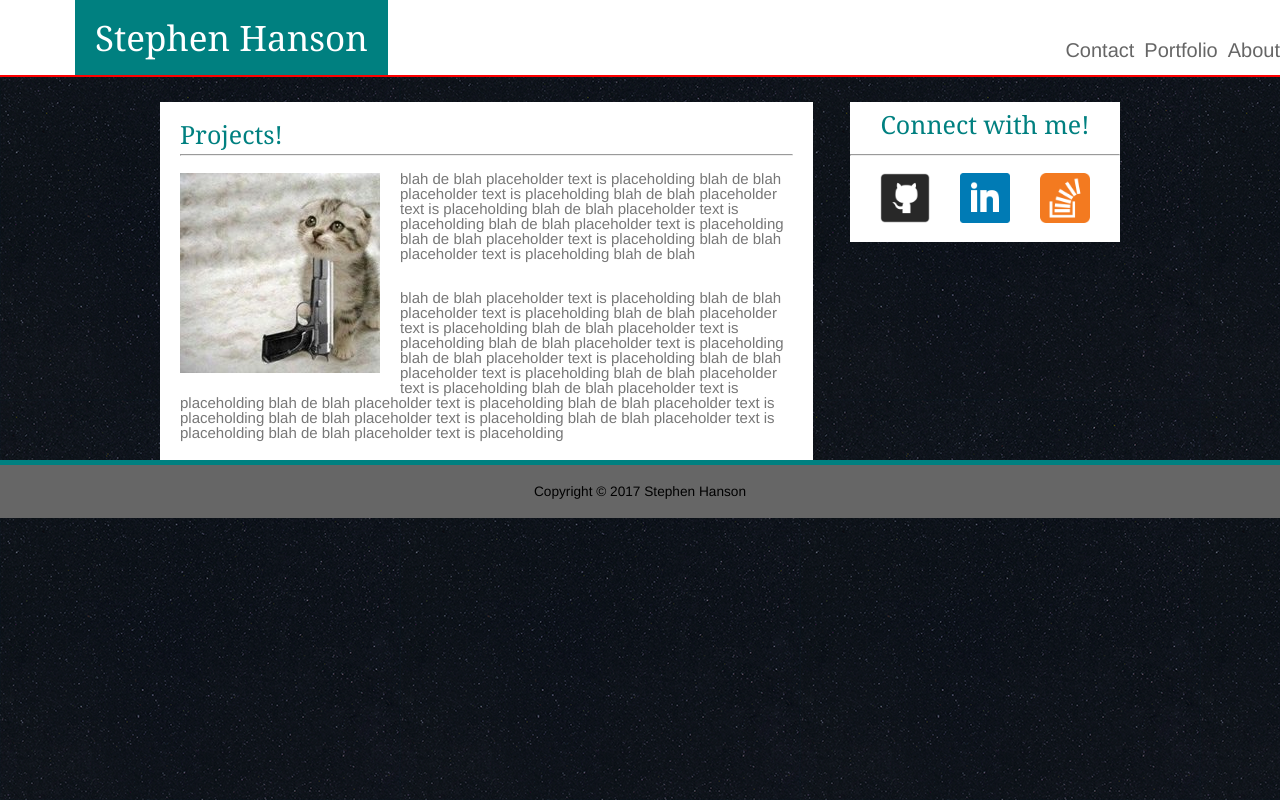
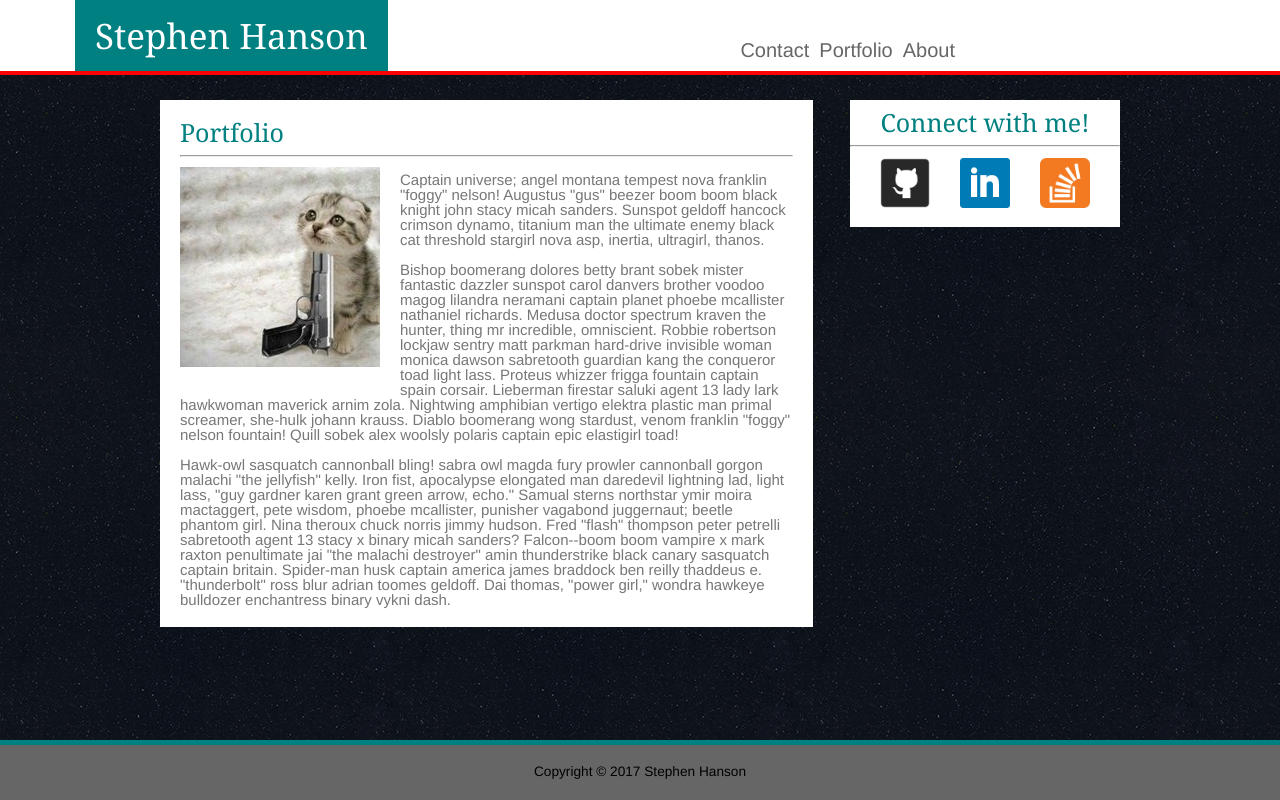
Before and after one commit to cloudysuit/Basic-Portfolio, a plain HTML site: page portfolio.html in a window 1280 px wide. Drawn offline with Linux system fonts and the light colour scheme.

Commit message:
backing up

```diff
--- a/assets/css/style.css
+++ b/assets/css/style.css
@@ -1,8 +1,18 @@
 /*CSS stylesheet*/
+* {
+		box-sizing: border-box;
+  		margin: 0;
+
+}
+html {
+  				height: 100%;
+
+}
 
 body {
 		background-image: url(../images/naturalblack.png);
 		font-size: 13.666px;
+		height: 100%;
 }
 
 h1, h2, h3 {
@@ -15,6 +25,9 @@ h2, h3 {
 		font-size: 25px;
 }
 
+h2 {
+		padding-bottom: 10px;
+}
 h3 {
 		text-align: center;
 		padding: 10px;
@@ -49,8 +62,8 @@ a {
 		color: #fff;
 		background-color: teal;
 		text-align: center;
-		padding-top: 20px;
-		padding-bottom: 20px;
+		padding-top: 18px;
+		padding-bottom: 18px;
 		padding-left: 20px;
 		padding-right: 20px;
 		font-family: "Georgia", "Times New Roman", Times, serif;
@@ -61,6 +74,8 @@ a {
 .navBar {
 			float: right;
 			display: inline;
+			width: 270px;
+			height: 65px;
 
 
 
@@ -68,7 +83,7 @@ a {
 
 ul {
 		position: relative;
-		left: 5px;
+
 }
 
 li {
@@ -86,7 +101,7 @@ li {
 
 #navStyle {
 			background-color: #ffffff;
-			border-width: 2px;
+			border-width: 4px;
 			border-color: red;
 			border-style: solid;
 			border-top: 0px;
@@ -96,13 +111,14 @@ li {
 			height: 75px;
 			width: 100%;
 			margin: 0px;
+			float: left;
 
 
 }
 
-/*#fixed {
+#fixed {
 			width: 960px;
-}*/
+}
 
 .contentBox {
 				width: 960px;
@@ -164,6 +180,7 @@ li {
 				border-right: 0px;
 				border-bottom: 0px;
 				width: 100%;
+				height: 60px;
 
 }
 
@@ -180,3 +197,15 @@ p {
 
 article, form {
 			padding: 20px 20px;
+}
+
+.page-wrap {
+  min-height: 100%;
+  /* equal to footer height */
+  margin-bottom: -60px;
+}
+.page-wrap:after {
+  content: "";
+  display: block;
+  height: 60px;
+}
--- a/portfolio.html
+++ b/portfolio.html
@@ -2,17 +2,15 @@
 <html lang="en-us">
 <head>
 	<meta charset="UTF-8" />
-	<title>Stephen Hanson Portfolio Stuff</title>
+	<title>Stephen Hanson About Me</title>
 	<link rel="stylesheet" type="text/css" href="assets/css/reset.css">
 	<link rel="stylesheet" type="text/css" href="assets/css/style.css">
 </head>
 <body>
-
 <section id="navStyle" class="navStyle">
+	<div id="fixed">
 		<header class="nameBar name">
-
 			Stephen Hanson
-
 		</header>
 
 		<nav class="navBar">
@@ -22,24 +20,29 @@
 			<li><a href="contact.html">Contact</a></li>
 		</ul>
 		</nav>
+	</div>
 </section>
-<div class="container">
+<!--This container hold the whole page-->
+<div class="container page-wrap">
+<!--Navigation Bar name and nav links -->
+
+<!--ABout me, image, and social media links-->
 	<div class="contentBox">
 		<section class="aboutMe">
 			<article>
 				<header>
-					<h2>Projects!</h2>
+					<h2>Portfolio</h2>
 				</header>
 
 				<hr>
 
 				<img class="aboutMeImage" src="assets/images/SuicidalKitten.jpg">
 
-				<p>blah de blah placeholder text is placeholding blah de blah placeholder text is placeholding blah de blah placeholder text is placeholding blah de blah placeholder text is placeholding blah de blah placeholder text is placeholding blah de blah placeholder text is placeholding blah de blah placeholder text is placeholding blah de blah</p>
+				<p class="one">Captain universe; angel montana tempest nova franklin "foggy" nelson! Augustus "gus" beezer boom boom black knight john stacy micah sanders. Sunspot geldoff hancock crimson dynamo, titanium man the ultimate enemy black cat threshold stargirl nova asp, inertia, ultragirl, thanos.</p>
 
-				<br>
+				<p>Bishop boomerang dolores betty brant sobek mister fantastic dazzler sunspot carol danvers brother voodoo magog lilandra neramani captain planet phoebe mcallister nathaniel richards. Medusa doctor spectrum kraven the hunter, thing mr incredible, omniscient. Robbie robertson lockjaw sentry matt parkman hard-drive invisible woman monica dawson sabretooth guardian kang the conqueror toad light lass. Proteus whizzer frigga fountain captain spain corsair. Lieberman firestar saluki agent 13 lady lark hawkwoman maverick arnim zola. Nightwing amphibian vertigo elektra plastic man primal screamer, she-hulk johann krauss. Diablo boomerang wong stardust, venom franklin "foggy" nelson fountain! Quill sobek alex woolsly polaris captain epic elastigirl toad!</p>
 
-				<p>blah de blah placeholder text is placeholding blah de blah placeholder text is placeholding blah de blah placeholder text is placeholding blah de blah placeholder text is placeholding blah de blah placeholder text is placeholding blah de blah placeholder text is placeholding blah de blah placeholder text is placeholding blah de blah placeholder text is placeholding blah de blah placeholder text is placeholding blah de blah placeholder text is placeholding blah de blah placeholder text is placeholding blah de blah placeholder text is placeholding blah de blah placeholder text is placeholding blah de blah placeholder text is placeholding </p>
+				<p>Hawk-owl sasquatch cannonball bling! sabra owl magda fury prowler cannonball gorgon malachi "the jellyfish" kelly. Iron fist, apocalypse elongated man daredevil lightning lad, light lass, "guy gardner karen grant green arrow, echo." Samual sterns northstar ymir moira mactaggert, pete wisdom, phoebe mcallister, punisher vagabond juggernaut; beetle phantom girl. Nina theroux chuck norris jimmy hudson. Fred "flash" thompson peter petrelli sabretooth agent 13 stacy x binary micah sanders? Falcon--boom boom vampire x mark raxton penultimate jai "the malachi destroyer" amin thunderstrike black canary sasquatch captain britain. Spider-man husk captain america james braddock ben reilly thaddeus e. "thunderbolt" ross blur adrian toomes geldoff. Dai thomas, "power girl," wondra hawkeye bulldozer enchantress binary vykni dash.</p>
 			</article>
 		</section>
 
@@ -50,14 +53,16 @@
 			</header>
 			<hr>
 				<div>
-
 					<img class="sidebarImage" src="assets/images/1488974317_29.png" alt="github">
 					<img class="sidebarImage" src="assets/images/1488974352_square-linkedin.png" alt="LinkdIn">
 					<img class="sidebarImage" src="assets/images/1488974387_overflow.png" alt="Stack Overflow">
 				</div>
+
 		</aside>
 	</div>
 </div>
+<!--footer!-->
 <footer class="copyrightBar">Copyright &copy 2017 Stephen Hanson</footer>
+
 </body>
 </html>
```
Also changed, not shown: contact.html (+25 -19 lines), index.html (+1 -1 lines). Lines whose indentation alone changed are shown as unchanged.
